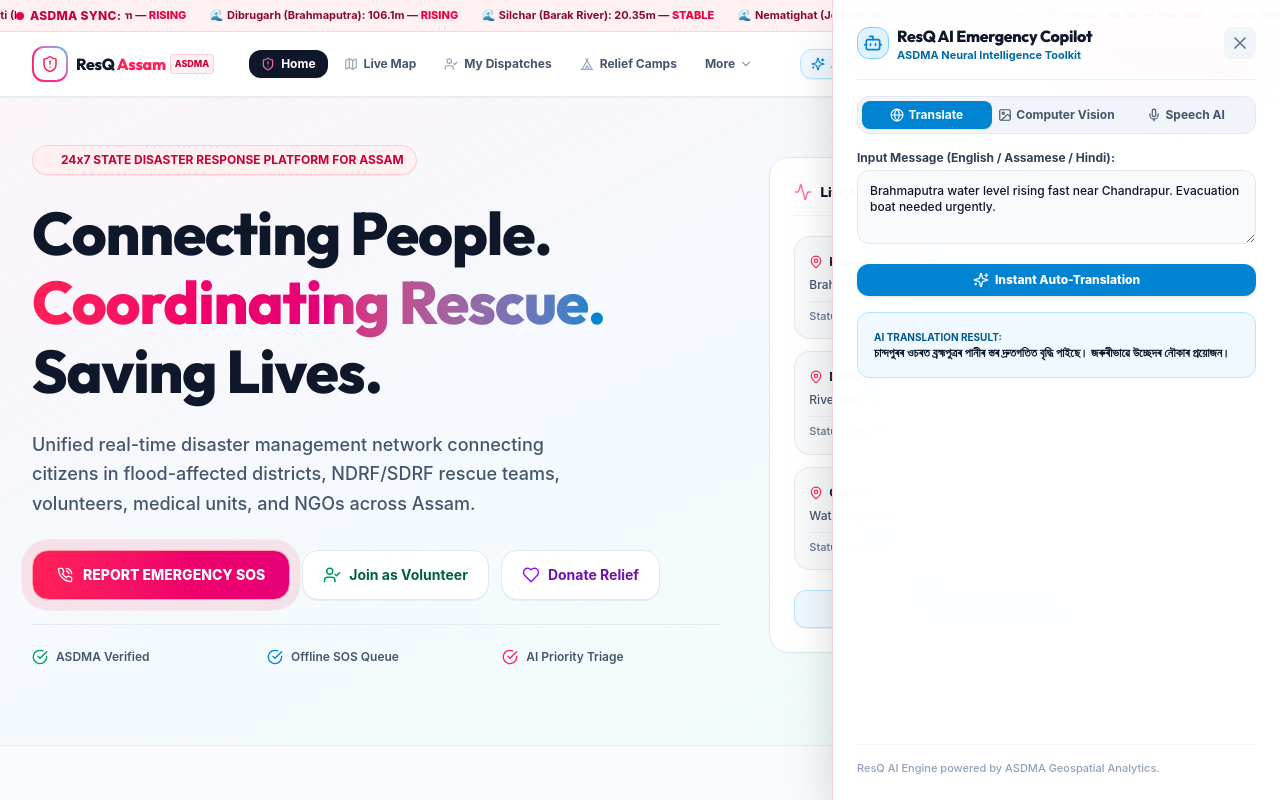
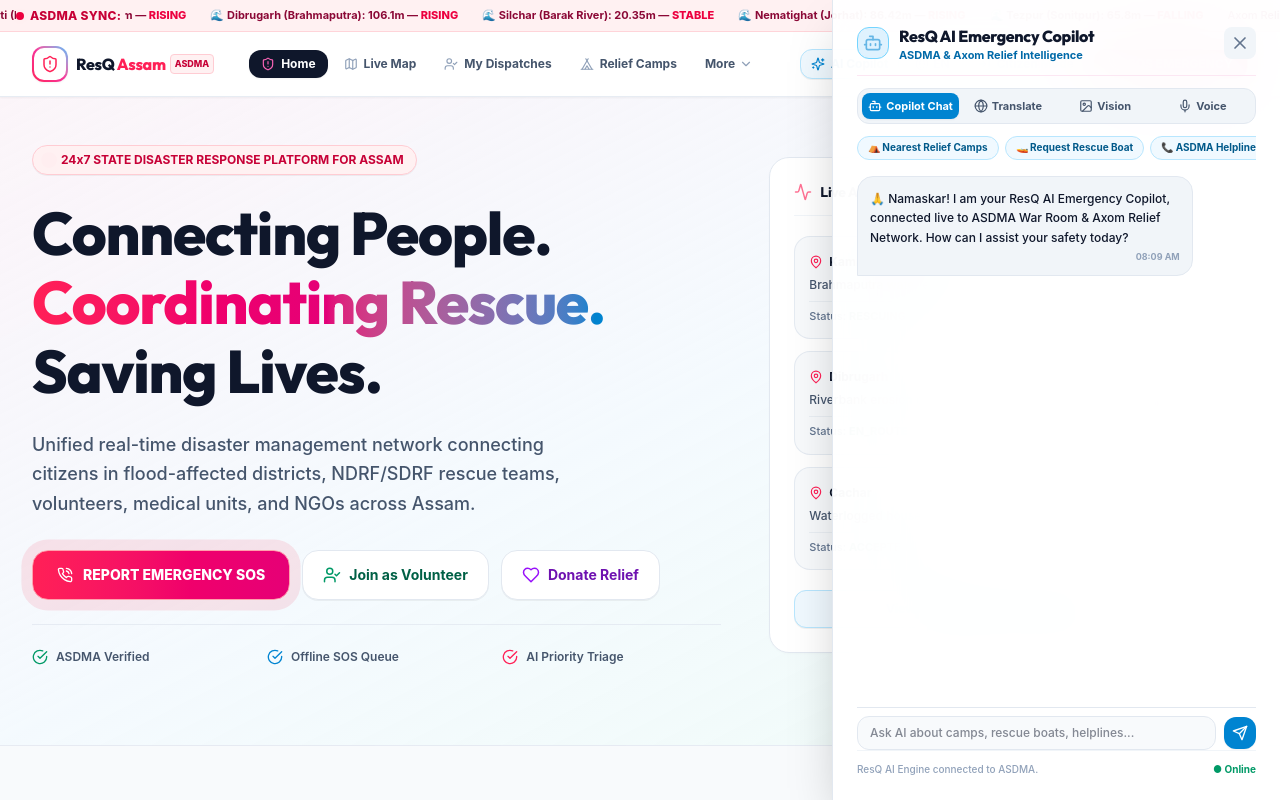
Before and after one commit to thecybertronkid/resq-assam, a React (Vite) app: page / in a window 1280 px wide. Both pictures are taken after a click on the button "AI Copilot". Shown: the top 800 px of the page. Built offline with nearby package versions, Linux system fonts and the light colour scheme.

Commit message:
fix_ai_copilot_interactive_chatbot

```diff
--- a/src/components/common/AiAssistantDrawer.tsx
+++ b/src/components/common/AiAssistantDrawer.tsx
@@ -1,22 +1,122 @@
-import React, { useState } from 'react';
+import React, { useState, useRef, useEffect } from 'react';
 import { useApp } from '../../context/AppContext';
 import { simulateAiImageAnalysis } from '../../utils/aiEngine';
-import { Sparkles, X, Mic, Globe, Image as ImageIcon, CheckCircle, ShieldAlert, Bot } from 'lucide-react';
+import { AXOM_RELIEF_EMERGENCY_DATA } from '../../utils/asdmaSyncEngine';
+import {
+  Sparkles,
+  X,
+  Mic,
+  Globe,
+  Image as ImageIcon,
+  CheckCircle,
+  ShieldAlert,
+  Bot,
+  Send,
+  Phone,
+  Tent,
+  Hospital,
+  RefreshCw,
+  UserCheck
+} from 'lucide-react';
+
+interface ChatMessage {
+  id: string;
+  sender: 'user' | 'ai';
+  text: string;
+  timestamp: string;
+  actionKey?: string;
+}
 
 export const AiAssistantDrawer: React.FC = () => {
-  const { isAiDrawerOpen, setIsAiDrawerOpen, language, setLanguage, showToast } = useApp();
+  const {
+    isAiDrawerOpen,
+    setIsAiDrawerOpen,
+    language,
+    setLanguage,
+    showToast,
+    setIsSosModalOpen,
+    setActiveTab,
+    camps,
+    telemetry
+  } = useApp();
 
-  const [activeTab, setActiveTab] = useState<'translate' | 'image' | 'voice'>('translate');
+  const [activeTab, setActiveTabMode] = useState<'chat' | 'translate' | 'image' | 'voice'>('chat');
+
+  // Interactive Chat State
+  const [messages, setMessages] = useState<ChatMessage[]>([
+    {
+      id: 'msg-1',
+      sender: 'ai',
+      text: '🙏 Namaskar! I am your ResQ AI Emergency Copilot, connected live to ASDMA War Room & Axom Relief Network. How can I assist your safety today?',
+      timestamp: new Date().toLocaleTimeString([], { hour: '2-digit', minute: '2-digit' })
+    }
+  ]);
+  const [chatInput, setChatInput] = useState('');
+  const chatBottomRef = useRef<HTMLDivElement>(null);
+
+  // Translation State
   const [inputText, setInputText] = useState('Brahmaputra water level rising fast near Chandrapur. Evacuation boat needed urgently.');
   const [translatedText, setTranslatedText] = useState('চান্দপুৰৰ ওচৰত ব্ৰহ্মপুত্ৰৰ পানীৰ স্তৰ দ্ৰুতগতিত বৃদ্ধি পাইছে। জৰুৰীভাৱে উচ্ছেদৰ নৌকাৰ প্ৰয়োজন।');
 
+  // Image Analysis State
   const [imageUrl, setImageUrl] = useState('https://images.unsplash.com/photo-1547683905-f686c993aae5?auto=format&fit=crop&w=800&q=80');
   const [imageAnalysis, setImageAnalysis] = useState<any | null>(null);
 
+  // Speech State
   const [speechText, setSpeechText] = useState('');
   const [isListening, setIsListening] = useState(false);
 
+  useEffect(() => {
+    chatBottomRef.current?.scrollIntoView({ behavior: 'smooth' });
+  }, [messages, activeTab]);
+
   if (!isAiDrawerOpen) return null;
+
+  const handleSendMessage = (userQuery?: string) => {
+    const query = userQuery || chatInput;
+    if (!query.trim()) return;
+
+    const userMsg: ChatMessage = {
+      id: `user-${Date.now()}`,
+      sender: 'user',
+      text: query,
+      timestamp: new Date().toLocaleTimeString([], { hour: '2-digit', minute: '2-digit' })
+    };
+
+    setMessages(prev => [...prev, userMsg]);
+    if (!userQuery) setChatInput('');
+
+    // Generate intelligent AI Response based on query keywords
+    setTimeout(() => {
+      let aiResponseText = '';
+      const lower = query.toLowerCase();
+
+      if (lower.includes('camp') || lower.includes('shelter') || lower.includes('stay')) {
+        const openCamps = camps.slice(0, 3).map(c => `${c.name} (${c.district}) - ${c.currentOccupancy}/${c.capacity} occupied`).join('\n• ');
+        aiResponseText = `⛺ Verified open relief shelters near affected districts:\n• ${openCamps}\n\nYou can view live capacity and amenities on the Relief Camps tab.`;
+      } else if (lower.includes('boat') || lower.includes('sos') || lower.includes('rescue') || lower.includes('evac')) {
+        aiResponseText = `🚨 For immediate evacuation or NDRF motorized boat dispatch, click the red "SOS Emergency" button or call ASDMA 1070. AI has calculated high priority for stranded families.`;
+      } else if (lower.includes('helpline') || lower.includes('phone') || lower.includes('number') || lower.includes('contact')) {
+        aiResponseText = `📞 ASDMA & Axom Relief Network Helplines:\n• ASDMA State Control Room: 1070 / 1077\n• Axom Relief Emergency Dispatch: +91 361 2237011\n• NDRF 1st Bn Patgaon: +91 361 2840140\n• Medical Ambulance: 108`;
+      } else if (lower.includes('river') || lower.includes('water') || lower.includes('level') || lower.includes('gauge')) {
+        const gauges = telemetry.activeRiverGauges.map(g => `${g.station}: ${g.waterLevelMeter}m (${g.trend})`).join('\n• ');
+        aiResponseText = `🌊 Live River Level Telemetry (CWC / ASDMA Stream):\n• ${gauges}\n\nBrahmaputra in Guwahati is currently flowing 0.44m above danger level.`;
+      } else if (lower.includes('volunteer') || lower.includes('join') || lower.includes('swim')) {
+        aiResponseText = `🦺 You can register in the Assam Volunteer Corps by selecting "Volunteer Portal" in the role switcher. We verify swimmers, doctors, boat operators, and drone pilots.`;
+      } else {
+        aiResponseText = `🤖 I have logged your query into the ASDMA disaster telemetry engine. If you are stranded or need urgent food/water, use the SOS button to pin your GPS location directly to NDRF commanders.`;
+      }
+
+      const aiMsg: ChatMessage = {
+        id: `ai-${Date.now()}`,
+        sender: 'ai',
+        text: aiResponseText,
+        timestamp: new Date().toLocaleTimeString([], { hour: '2-digit', minute: '2-digit' })
+      };
+
+      setMessages(prev => [...prev, aiMsg]);
+    }, 600);
+  };
 
   const handleTranslate = () => {
     if (language === 'en') {
@@ -36,59 +136,132 @@
   const handleSpeechToText = () => {
     setIsListening(true);
     setTimeout(() => {
-      setSpeechText('SOS Emergency: 4 elderly persons trapped in roof near Rohmoria embankment.');
+      setSpeechText('SOS Emergency: 4 elderly persons trapped on roof near Rohmoria embankment.');
       setIsListening(false);
       showToast(`🎙️ Voice-to-Text converted speech into structured report!`);
     }, 2000);
   };
 
   return (
-    <div className="fixed inset-y-0 right-0 z-50 w-full max-w-md bg-white/95 backdrop-blur-2xl border-l border-pink-200 shadow-2xl p-6 flex flex-col justify-between overflow-y-auto animate-in slide-in-from-right duration-200 text-xs text-slate-900">
-      <div>
+    <div className="fixed inset-y-0 right-0 z-50 w-full sm:max-w-md bg-white/95 backdrop-blur-2xl border-l border-slate-200 shadow-2xl p-4 sm:p-6 flex flex-col justify-between overflow-hidden animate-in slide-in-from-right duration-200 text-xs text-slate-900">
+      <div className="flex flex-col h-full overflow-hidden">
         {/* Drawer Header */}
-        <div className="flex items-center justify-between border-b border-pink-100 pb-4 mb-4">
-          <div className="flex items-center gap-2">
+        <div className="flex items-center justify-between border-b border-pink-100 pb-3 mb-3 shrink-0">
+          <div className="flex items-center gap-2.5">
             <div className="w-8 h-8 rounded-xl bg-sky-100 border border-sky-300 flex items-center justify-center text-sky-600">
-              <Bot className="w-5 h-5 animate-spin-slow" />
+              <Bot className="w-5 h-5 animate-pulse" />
             </div>
             <div>
-              <h3 className="font-heading font-extrabold text-slate-900 text-base">ResQ AI Emergency Copilot</h3>
-              <p className="text-[11px] text-sky-700 font-bold">ASDMA Neural Intelligence Toolkit</p>
+              <h3 className="font-heading font-extrabold text-slate-900 text-sm sm:text-base">ResQ AI Emergency Copilot</h3>
+              <p className="text-[10px] sm:text-[11px] text-sky-700 font-bold">ASDMA & Axom Relief Intelligence</p>
             </div>
           </div>
           <button
             onClick={() => setIsAiDrawerOpen(false)}
             className="text-slate-500 hover:text-slate-900 bg-slate-100 p-1.5 rounded-lg"
           >
-            <X className="w-5 h-5" />
+            <X className="w-4 h-4 sm:w-5 sm:h-5" />
           </button>
         </div>
 
-        {/* Feature Tabs */}
-        <div className="flex rounded-xl bg-slate-100 p-1 border border-slate-200 mb-4 font-bold">
+        {/* Feature Mode Tabs */}
+        <div className="flex rounded-xl bg-slate-100 p-1 border border-slate-200 mb-3 font-bold shrink-0 text-[11px]">
           <button
-            onClick={() => setActiveTab('translate')}
+            onClick={() => setActiveTabMode('chat')}
+            className={`flex-1 py-1.5 rounded-lg flex items-center justify-center gap-1 ${activeTab === 'chat' ? 'bg-sky-600 text-white shadow-xs' : 'text-slate-600'}`}
+          >
+            <Bot className="w-3.5 h-3.5" /> Copilot Chat
+          </button>
+          <button
+            onClick={() => setActiveTabMode('translate')}
             className={`flex-1 py-1.5 rounded-lg flex items-center justify-center gap-1 ${activeTab === 'translate' ? 'bg-sky-600 text-white shadow-xs' : 'text-slate-600'}`}
           >
             <Globe className="w-3.5 h-3.5" /> Translate
           </button>
           <button
-            onClick={() => setActiveTab('image')}
+            onClick={() => setActiveTabMode('image')}
             className={`flex-1 py-1.5 rounded-lg flex items-center justify-center gap-1 ${activeTab === 'image' ? 'bg-sky-600 text-white shadow-xs' : 'text-slate-600'}`}
           >
-            <ImageIcon className="w-3.5 h-3.5" /> Computer Vision
+            <ImageIcon className="w-3.5 h-3.5" /> Vision
           </button>
           <button
-            onClick={() => setActiveTab('voice')}
+            onClick={() => setActiveTabMode('voice')}
             className={`flex-1 py-1.5 rounded-lg flex items-center justify-center gap-1 ${activeTab === 'voice' ? 'bg-sky-600 text-white shadow-xs' : 'text-slate-600'}`}
           >
-            <Mic className="w-3.5 h-3.5" /> Speech AI
+            <Mic className="w-3.5 h-3.5" /> Voice
           </button>
         </div>
 
-        {/* TAB 1: TRANSLATE */}
+        {/* TAB 1: INTERACTIVE AI COPILOT CHAT */}
+        {activeTab === 'chat' && (
+          <div className="flex flex-col flex-1 overflow-hidden justify-between space-y-3">
+            {/* Quick Prompt Chips */}
+            <div className="flex items-center gap-1.5 overflow-x-auto pb-1 shrink-0 scrollbar-none">
+              {[
+                { label: '⛺ Nearest Relief Camps', query: 'Where is the nearest open relief camp?' },
+                { label: '🚤 Request Rescue Boat', query: 'How do I request an NDRF rescue boat?' },
+                { label: '📞 ASDMA Helplines', query: 'Show ASDMA & Axom Relief helpline numbers' },
+                { label: '🌊 River Gauges', query: 'What is the current Brahmaputra river level?' }
+              ].map(chip => (
+                <button
+                  key={chip.label}
+                  onClick={() => handleSendMessage(chip.query)}
+                  className="px-2.5 py-1 bg-sky-50 hover:bg-sky-100 text-sky-800 border border-sky-200 rounded-full text-[10px] font-bold whitespace-nowrap shrink-0 transition-colors"
+                >
+                  {chip.label}
+                </button>
+              ))}
+            </div>
+
+            {/* Chat Messages Stream */}
+            <div className="flex-1 overflow-y-auto space-y-3 pr-1">
+              {messages.map(msg => (
+                <div
+                  key={msg.id}
+                  className={`flex flex-col ${msg.sender === 'user' ? 'items-end' : 'items-start'}`}
+                >
+                  <div
+                    className={`max-w-[85%] p-3 rounded-2xl text-xs space-y-1 ${
+                      msg.sender === 'user'
+                        ? 'bg-sky-600 text-white rounded-br-none shadow-xs font-medium'
+                        : 'bg-slate-100 text-slate-900 border border-slate-200 rounded-bl-none font-medium'
+                    }`}
+                  >
+                    <p className="whitespace-pre-line leading-relaxed">{msg.text}</p>
+                    <span className={`text-[9px] block text-right font-bold ${msg.sender === 'user' ? 'text-sky-100' : 'text-slate-400'}`}>
+                      {msg.timestamp}
+                    </span>
+                  </div>
+                </div>
+              ))}
+              <div ref={chatBottomRef} />
+            </div>
+
+            {/* Chat Input Bar */}
+            <form
+              onSubmit={(e) => { e.preventDefault(); handleSendMessage(); }}
+              className="flex items-center gap-2 pt-2 border-t border-slate-200 shrink-0"
+            >
+              <input
+                type="text"
+                placeholder="Ask AI about camps, rescue boats, helplines..."
+                value={chatInput}
+                onChange={e => setChatInput(e.target.value)}
+                className="flex-1 bg-slate-50 border border-slate-200 rounded-xl px-3 py-2 text-xs text-slate-900 font-medium focus:outline-none focus:border-pink-500"
+              />
+              <button
+                type="submit"
+                className="bg-sky-600 hover:bg-sky-500 text-white font-bold p-2 rounded-xl shadow-xs shrink-0"
+              >
+                <Send className="w-4 h-4" />
+              </button>
+            </form>
+          </div>
+        )}
+
+        {/* TAB 2: TRANSLATE */}
         {activeTab === 'translate' && (
-          <div className="space-y-4">
+          <div className="space-y-4 flex-1 overflow-y-auto">
             <div>
               <label className="block text-slate-700 mb-1 font-bold">Input Message (English / Assamese / Hindi):</label>
               <textarea
@@ -101,7 +274,7 @@
 
             <button
               onClick={handleTranslate}
-              className="w-full bg-sky-600 hover:bg-sky-500 text-white font-extrabold py-2 rounded-xl flex items-center justify-center gap-1.5 shadow-sm"
+              className="w-full bg-sky-600 hover:bg-sky-500 text-white font-extrabold py-2.5 rounded-xl flex items-center justify-center gap-1.5 shadow-sm"
             >
               <Sparkles className="w-4 h-4" /> Instant Auto-Translation
             </button>
@@ -109,15 +282,15 @@
             {translatedText && (
               <div className="bg-sky-50 p-4 rounded-xl border border-sky-200 space-y-1">
                 <span className="text-[10px] text-sky-800 font-bold uppercase">AI Translation Result:</span>
-                <p className="text-slate-900 font-bold">{translatedText}</p>
+                <p className="text-slate-900 font-bold leading-relaxed">{translatedText}</p>
               </div>
             )}
           </div>
         )}
 
-        {/* TAB 2: IMAGE ANALYSIS */}
+        {/* TAB 3: IMAGE VISION ANALYSIS */}
         {activeTab === 'image' && (
-          <div className="space-y-4">
+          <div className="space-y-4 flex-1 overflow-y-auto">
             <div className="space-y-2">
               <label className="block text-slate-700 font-bold">Flood & Road Obstacle Photo:</label>
               <img src={imageUrl} alt="Analysis sample" className="w-full h-36 object-cover rounded-xl border border-slate-200" />
@@ -125,7 +298,7 @@
 
             <button
               onClick={handleAnalyzeImage}
-              className="w-full bg-sky-600 hover:bg-sky-500 text-white font-extrabold py-2 rounded-xl flex items-center justify-center gap-1.5 shadow-sm"
+              className="w-full bg-sky-600 hover:bg-sky-500 text-white font-extrabold py-2.5 rounded-xl flex items-center justify-center gap-1.5 shadow-sm"
             >
               <Sparkles className="w-4 h-4" /> Run Flood Depth & Obstacle Detector
             </button>
@@ -150,9 +323,9 @@
           </div>
         )}
 
-        {/* TAB 3: VOICE-TO-TEXT */}
+        {/* TAB 4: SPEECH-TO-TEXT VOICE TELEMETRY */}
         {activeTab === 'voice' && (
-          <div className="space-y-4">
+          <div className="space-y-4 flex-1 overflow-y-auto">
             <p className="text-slate-600 font-medium">
               Click below to speak in Assamese, Hindi, or English to auto-populate emergency reports.
             </p>
@@ -169,17 +342,24 @@
             </button>
 
             {speechText && (
-              <div className="bg-pink-50 p-4 rounded-xl border border-pink-200 space-y-1">
-                <span className="text-[10px] text-pink-800 font-bold uppercase">Transcribed Report:</span>
+              <div className="bg-pink-50 p-4 rounded-xl border border-pink-200 space-y-2">
+                <span className="text-[10px] text-pink-800 font-bold uppercase">Transcribed Voice Report:</span>
                 <p className="text-slate-900 font-bold">{speechText}</p>
+                <button
+                  onClick={() => setIsSosModalOpen(true)}
+                  className="w-full bg-rose-600 text-white font-bold py-1.5 rounded-lg text-xs"
+                >
+                  Send as SOS Report →
+                </button>
               </div>
             )}
           </div>
         )}
       </div>
 
-      <div className="pt-4 border-t border-slate-100 text-[11px] text-slate-400 font-medium">
-        ResQ AI Engine powered by ASDMA Geospatial Analytics.
+      <div className="pt-3 border-t border-slate-100 text-[10px] text-slate-400 font-medium shrink-0 flex justify-between">
+        <span>ResQ AI Engine connected to ASDMA.</span>
+        <span className="text-emerald-600 font-bold">● Online</span>
       </div>
     </div>
   );
```
